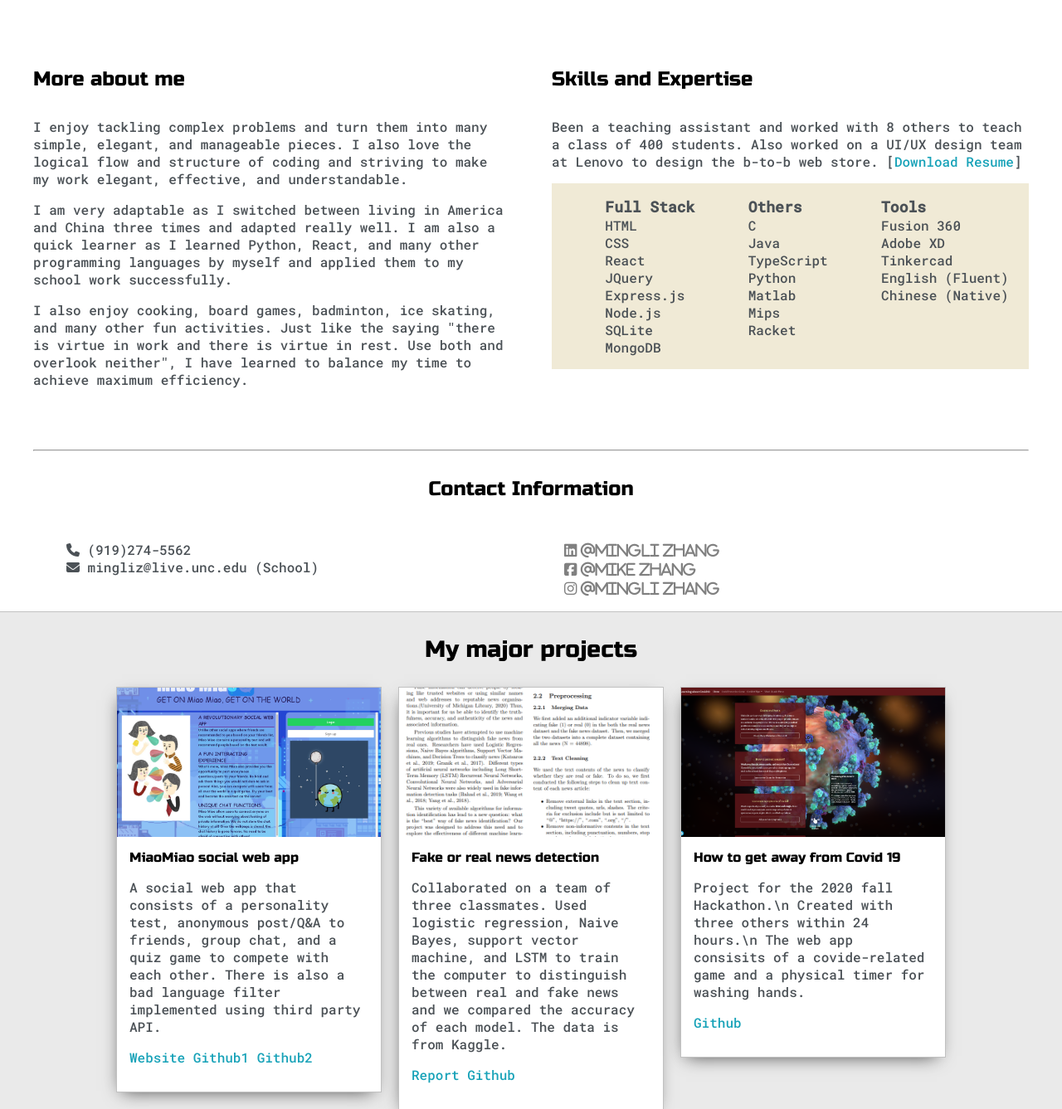
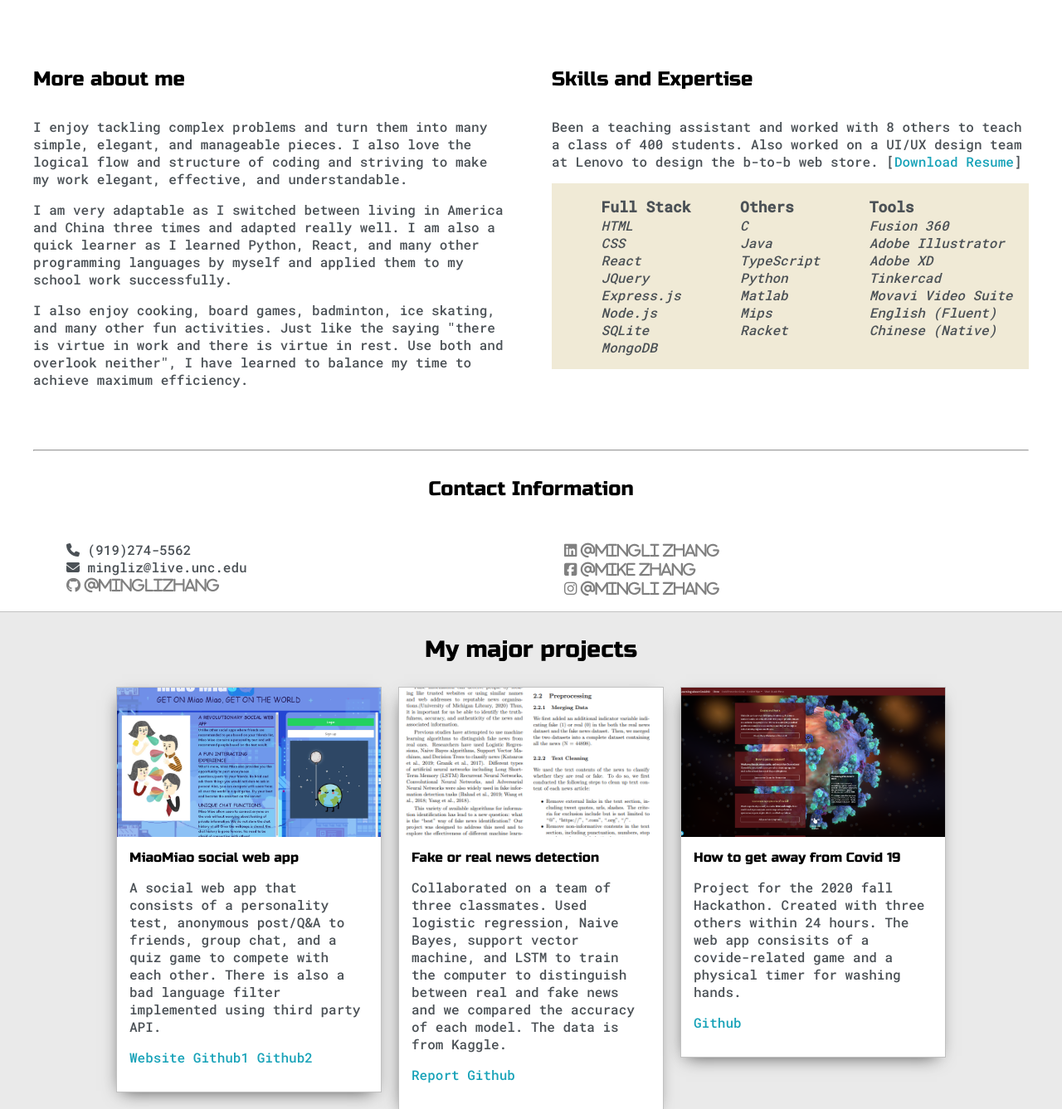
Before and after one commit to MingliZhang/portfolio, a PHP site: page / in a window 1280 px wide. Shown: the part 696-2033 px from the top of the page at 83% size. Run offline with PHP 8.4, Linux system fonts and the light colour scheme; some libraries are stand-ins or nearby versions.

Commit message:
should be done

```diff
--- a/default.css
+++ b/default.css
@@ -323,6 +323,11 @@ lh {
   color: var(--iconColor);
   font-size: 1.1em;
 }
+#github-icon {
+  transition: 0s;
+  color: var(--iconColor);
+  font-size: 1.1em;
+}
 
 #facebook-icon {
   transition: 0s;
@@ -337,6 +342,12 @@ lh {
 }
 
 #linkedin-icon:hover {
+  transition: 0s;
+  transition: 0s;
+  color: var(--iconHoverColor);
+  font-size: 1.1em;
+}
+#github-icon:hover {
   transition: 0s;
   transition: 0s;
   color: var(--iconHoverColor);
--- a/index.html
+++ b/index.html
@@ -102,34 +102,36 @@
           <div id="skills">
             <ul>
               <lh>Full Stack</lh>
-              <li>HTML</li>
-              <li>CSS</li>
-              <li>React</li>
-              <li>JQuery</li>
-              <li>Express.js</li>
-              <li>Node.js</li>
-              <li>SQLite</li>
-              <li>MongoDB</li>
+              <li style="font-style: italic;">HTML</li>
+              <li style="font-style: italic;">CSS</li>
+              <li style="font-style: italic;">React</li>
+              <li style="font-style: italic;">JQuery</li>
+              <li style="font-style: italic;">Express.js</li>
+              <li style="font-style: italic;">Node.js</li>
+              <li style="font-style: italic;">SQLite</li>
+              <li style="font-style: italic;">MongoDB</li>
             </ul>
 
             <ul>
               <lh>Others</lh>
-              <li>C</li>
-              <li>Java</li>
-              <li>TypeScript</li>
-              <li>Python</li>
-              <li>Matlab</li>
-              <li>Mips</li>
-              <li>Racket</li>
+              <li style="font-style: italic;">C</li>
+              <li style="font-style: italic;">Java</li>
+              <li style="font-style: italic;">TypeScript</li>
+              <li style="font-style: italic;">Python</li>
+              <li style="font-style: italic;">Matlab</li>
+              <li style="font-style: italic;">Mips</li>
+              <li style="font-style: italic;">Racket</li>
             </ul>
 
             <ul>
               <lh>Tools</lh>
-              <li>Fusion 360</li>
-              <li>Adobe XD</li>
-              <li>Tinkercad</li>
-              <li>English (Fluent)</li>
-              <li>Chinese (Native)</li>
+              <li style="font-style: italic;">Fusion 360</li>
+              <li style="font-style: italic;">Adobe Illustrator</li>
+              <li style="font-style: italic;">Adobe XD</li>
+              <li style="font-style: italic;">Tinkercad</li>
+              <li style="font-style: italic;">Movavi Video Suite</li>
+              <li style="font-style: italic;">English (Fluent)</li>
+              <li style="font-style: italic;">Chinese (Native)</li>
             </ul>
           </div>
         </div>
@@ -156,8 +158,15 @@
             </li> -->
             <li>
               <span>
-                <i class="fa fa-envelope"></i><span> mingliz@live.unc.edu (School)</span>
+                <i class="fa fa-envelope"></i><span> mingliz@live.unc.edu</span>
               </span>
+            </li>
+            <li>
+              <a target="blank" href="https://github.com/MingliZhang/" class="fa-icon">
+                <span id="github-icon">
+                  <i class="fab fa-github"> @MingliZhang</i>
+                </span>
+              </a>
             </li>
           </ul>
           <ul>
@@ -233,7 +242,7 @@
             <div class="post-preview">
               <h6 class="post-title">How to get away from Covid 19</h6>
               <p class="post-intro">
-                Project for the 2020 fall Hackathon.\n Created with three others within 24 hours.\n The web app
+                Project for the 2020 fall Hackathon. Created with three others within 24 hours. The web app
                 consisits of a covide-related game and a physical timer for washing hands.
               </p>
               <p>
```
